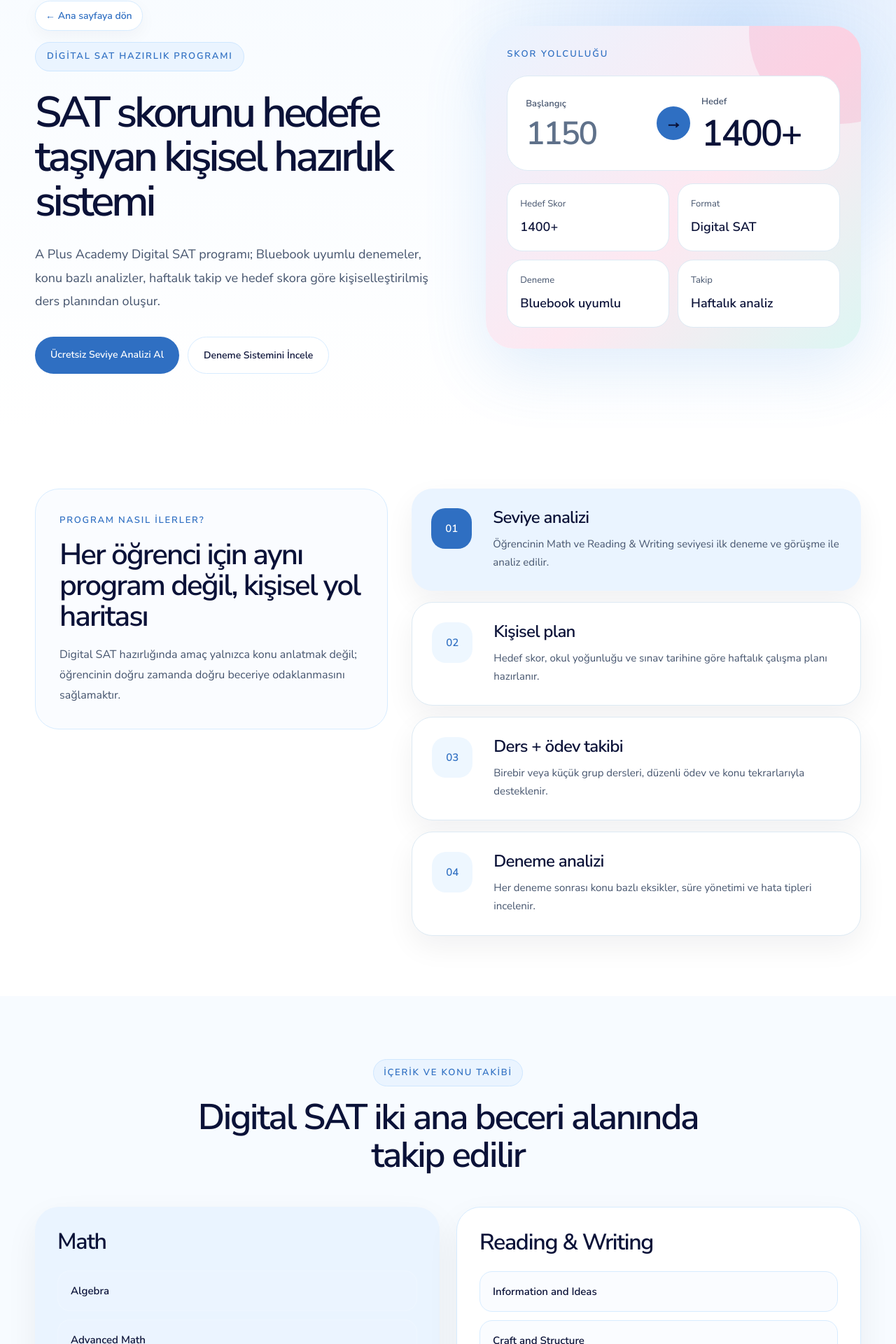
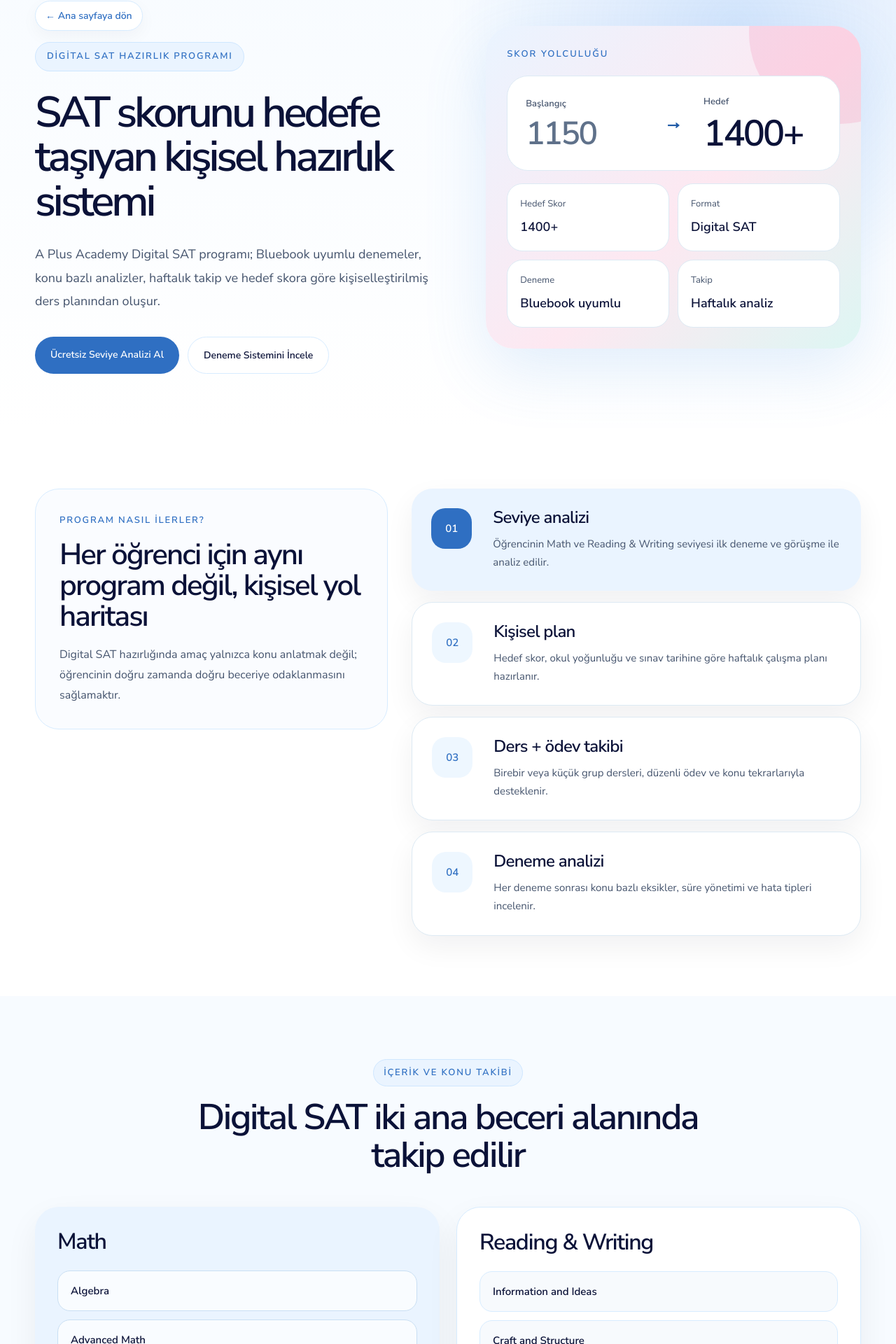
Before and after one commit to apluseducationtr-png/aplus-academy, a Next.js app: page /sinavlar/digital-sat in a window 1280 px wide. Shown: the part 242-2162 px from the top of the page at 70% size. Built offline with nearby package versions, Linux system fonts and the light colour scheme; no server answers.

Commit message:
Refine card spacing and visual separation

```diff
--- a/src/app/sinavlar/ap/page.tsx
+++ b/src/app/sinavlar/ap/page.tsx
@@ -377,10 +377,9 @@ export default function APPage() {
               color: "#0B1238",
               borderRadius: "38px",
               padding: "36px",
-              minHeight: "520px",
               display: "flex",
               flexDirection: "column",
-              justifyContent: "space-between",
+              justifyContent: "flex-start",
               position: "relative",
               overflow: "hidden",
             }}
@@ -490,7 +489,6 @@ export default function APPage() {
                   borderRadius: "30px",
                   padding: "28px",
                   boxShadow: "0 16px 42px rgba(15, 23, 42, 0.06)",
-                  minHeight: index === 0 || index === 3 ? "260px" : "220px",
                   display: "flex",
                   flexDirection: "column",
                   justifyContent: "space-between",
@@ -610,7 +608,6 @@ export default function APPage() {
                   border: index === 0 ? "none" : "1px solid #D7ECFF",
                   borderRadius: "28px",
                   padding: "24px",
-                  minHeight: "250px",
                   boxShadow: "0 14px 36px rgba(15, 23, 42, 0.055)",
                 }}
               >
@@ -1036,8 +1033,8 @@ function SubjectPanel({
           <div
             key={subject}
             style={{
-              background: dark ? "rgba(255,255,255,0.08)" : "#FAFCFF",
-              border: dark ? "1px solid rgba(255,255,255,0.14)" : "1px solid #D7ECFF",
+              background: dark ? "rgba(255,255,255,0.72)" : "#F7FAFD",
+              border: dark ? "1px solid #C9DFF3" : "1px solid #D7ECFF",
               borderRadius: "18px",
               padding: "16px 18px",
               color: "#0B1238",
--- a/src/app/sinavlar/digital-sat/page.tsx
+++ b/src/app/sinavlar/digital-sat/page.tsx
@@ -253,15 +253,15 @@ export default function DigitalSATPage() {
                   </div>
 
                   <div
+                    className="score-connector"
                     style={{
-                      width: "48px",
-                      height: "48px",
-                      borderRadius: "999px",
-                      background: "#2F6FC2",
+                      width: "54px",
+                      height: "32px",
                       display: "flex",
                       alignItems: "center",
                       justifyContent: "center",
-                      fontSize: "24px",
+                      color: "#1F5AA6",
+                      fontSize: "26px",
                       fontWeight: 950,
                     }}
                   >
@@ -519,10 +519,9 @@ export default function DigitalSATPage() {
                 borderRadius: "36px",
                 padding: "34px",
                 color: "#0B1238",
-                minHeight: "420px",
                 display: "flex",
                 flexDirection: "column",
-                justifyContent: "space-between",
+                justifyContent: "flex-start",
               }}
             >
               <div>
@@ -772,6 +771,12 @@ export default function DigitalSATPage() {
           .score-row {
             grid-template-columns: 1fr !important;
           }
+
+          .score-connector {
+            justify-content: flex-start !important;
+            transform: rotate(90deg);
+            transform-origin: 16px center;
+          }
         }
 
         @media (max-width: 600px) {
@@ -823,8 +828,8 @@ function TopicPanel({
           <div
             key={topic}
             style={{
-              background: dark ? "rgba(255,255,255,0.08)" : "#FAFCFF",
-              border: dark ? "1px solid rgba(255,255,255,0.14)" : "1px solid #D7ECFF",
+              background: dark ? "rgba(255,255,255,0.72)" : "#F7FAFD",
+              border: dark ? "1px solid #C9DFF3" : "1px solid #D7ECFF",
               borderRadius: "18px",
               padding: "16px 18px",
               color: "#0B1238",
--- a/src/app/sinavlar/ib/page.tsx
+++ b/src/app/sinavlar/ib/page.tsx
@@ -282,10 +282,9 @@ export default function IBPage() {
               color: "#0B1238",
               borderRadius: "38px",
               padding: "38px",
-              minHeight: "520px",
               display: "flex",
               flexDirection: "column",
-              justifyContent: "space-between",
+              justifyContent: "flex-start",
               position: "relative",
               overflow: "hidden",
             }}
@@ -558,7 +557,6 @@ export default function IBPage() {
                   border: index === 0 ? "none" : "1px solid #D7ECFF",
                   borderRadius: "30px",
                   padding: "28px",
-                  minHeight: index === 0 || index === 3 ? "285px" : "245px",
                   boxShadow: "0 16px 42px rgba(15, 23, 42, 0.06)",
                   display: "flex",
                   flexDirection: "column",
@@ -675,7 +673,6 @@ export default function IBPage() {
                   border: index === 0 ? "none" : "1px solid #D7ECFF",
                   borderRadius: "28px",
                   padding: "24px",
-                  minHeight: "260px",
                   boxShadow: "0 14px 36px rgba(15, 23, 42, 0.055)",
                   display: "flex",
                   flexDirection: "column",
--- a/src/components/ExamPrograms.tsx
+++ b/src/components/ExamPrograms.tsx
@@ -183,7 +183,6 @@ export default function ExamPrograms() {
                 border: "1px solid #DDEAF4",
                 borderRadius: "28px",
                 padding: "26px",
-                minHeight: "270px",
                 display: "flex",
                 flexDirection: "column",
                 boxShadow: "0 12px 35px rgba(15, 23, 42, 0.055)",
--- a/src/components/WhyAPlus.tsx
+++ b/src/components/WhyAPlus.tsx
@@ -110,7 +110,6 @@ export default function WhyAPlus() {
               color: "#0B1238",
               position: "relative",
               overflow: "hidden",
-              minHeight: "560px",
             }}
           >
             <div
@@ -177,11 +176,11 @@ export default function WhyAPlus() {
                         background:
                           index === steps.length - 1
                             ? "#2F6FC2"
-                            : "rgba(255,255,255,0.1)",
+                            : "rgba(255,255,255,0.82)",
                         border:
                           index === steps.length - 1
                             ? "none"
-                            : "1px solid rgba(255,255,255,0.16)",
+                            : "1px solid #C9DFF3",
                         display: "flex",
                         alignItems: "center",
                         justifyContent: "center",
@@ -196,9 +195,9 @@ export default function WhyAPlus() {
                       style={{
                         background:
                           index === steps.length - 1
-                            ? "rgba(47, 128, 237, 0.18)"
-                            : "rgba(255,255,255,0.06)",
-                        border: "1px solid rgba(255,255,255,0.12)",
+                            ? "rgba(47, 111, 194, 0.14)"
+                            : "rgba(255,255,255,0.82)",
+                        border: "1px solid #C9DFF3",
                         borderRadius: "18px",
                         padding: "15px 18px",
                       }}
@@ -260,10 +259,9 @@ export default function WhyAPlus() {
                   borderRadius: "30px",
                   padding: "28px",
                   boxShadow: "0 16px 42px rgba(15, 23, 42, 0.06)",
-                  minHeight: index === 0 || index === 3 ? "270px" : "230px",
                   display: "flex",
                   flexDirection: "column",
-                  justifyContent: "space-between",
+                  justifyContent: "flex-start",
                 }}
               >
                 <div>
@@ -273,7 +271,7 @@ export default function WhyAPlus() {
                       height: "52px",
                       borderRadius: "18px",
                       background: index % 2 === 0 ? "#2F6FC2" : "#C93670",
-                      color: "#0B1238",
+                      color: "#ffffff",
                       display: "flex",
                       alignItems: "center",
                       justifyContent: "center",
```
